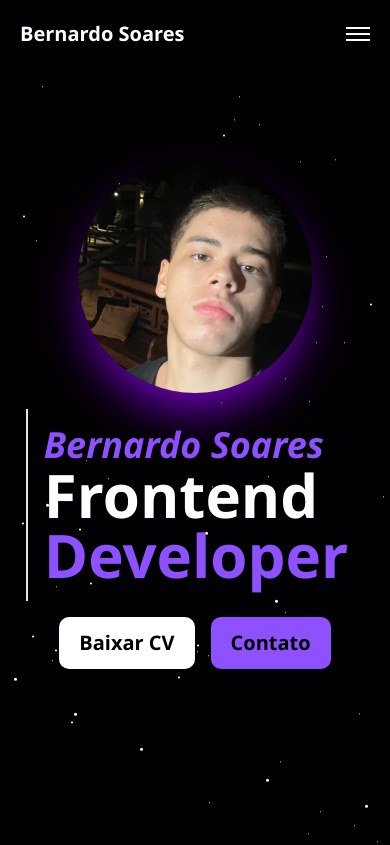
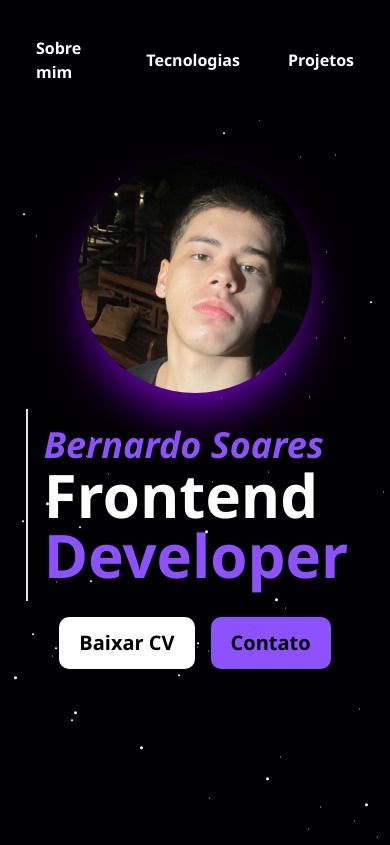
Before and after one commit to Dev-Soares/My-Portfolio, a React (Vite) app: page / in a window 390 px wide. Shown: the top 845 px of the page. Built offline with nearby package versions, Linux system fonts and the light colour scheme.

Commit message:
Botao de contato funcionando

```diff
--- a/src/App.jsx
+++ b/src/App.jsx
@@ -23,7 +23,7 @@ const App = () => {
             </div>
             <div className="flex flex-row justify-center items-center w-full gap-4 lg:gap-6 mt-2 xl:mt-6 font-title-sec h-auto">
                 <a href="/public/cv.docx" download  className=" text-black bg-white p-3 px-5 rounded-lg text-xl md:text-2xl lg:text-3xl lg:p-4 lg:px-6 h-full transition-all transform hover:scale-105 hover:bg-[var(--color-main)] duration-800">Baixar CV</a>
-                <a href=""  className=" text-black bg-[var(--color-main)] p-3 px-5 rounded-lg text-xl md:text-2xl lg:text-3xl lg:p-4 lg:px-6 h-full transition-all transform hover:scale-105 hover:bg-white duration-800">Contato</a>
+                <a href="https://wa.me/5524993092204?text=Olá,%20gostaria%20de%20saber%20mais%20sobre%20seus%20serviços%20como%20Desenvolvedor."  className=" text-black bg-[var(--color-main)] p-3 px-5 rounded-lg text-xl md:text-2xl lg:text-3xl lg:p-4 lg:px-6 h-full transition-all transform hover:scale-105 hover:bg-white duration-800">Contato</a>
             </div>
           </div>
           </div>
@@ -45,7 +45,7 @@ const App = () => {
         </section>
         <section className="min-h-fit w-full my-8 p-6 flex flex-col gap-4 justify-center items-center">
            <div className="w-full h-auto p-4 rounded-2xl text-black font-title justify-center items-center flex text-4xl bg-[var(--color-main)] m-8 lg:text-5xl lg:p-5 lg:mb-16 xl:max-w-[85%] ">
-            <h2>Tecnologias</h2>
+            <h2>Habilidades</h2>
           </div>
           <div className="flex flex-wrap gap-4 justify-center lg:my-6 xl:my-24">
           <CardTech stackImg='nodeIcon.png' borderColor='border-[var(--color-main)] hover:bg-[var(--color-main)] transition-color duration-1000 ease-in-out' />
@@ -71,6 +71,14 @@ const App = () => {
 
 
         </section>
+         <section className="min-h-fit w-full p-6 mt-8 flex flex-col justify-center items-center">
+          <div className="w-full h-auto p-4 rounded-2xl text-black font-title justify-center items-center flex text-4xl bg-[var(--color-main)] m-8 lg:text-5xl lg:p-5 lg:mb-16 xl:max-w-[85%] ">
+            <h2>Formas de Contato</h2>
+          </div>
+
+
+
+        </section>
       </main>
     </StarsBackground>
   )
--- a/src/components/Navbar.jsx
+++ b/src/components/Navbar.jsx
@@ -8,16 +8,11 @@ const Navbar = () => {
     return (
         <header className=" absolute w-full h-auto text-white z-50 top-0 ">
             <nav className="flex justify-between md:justify-around items-center p-5 ">
-                <div className=" text-xl md:text-2xl lg:text-3xl font-title text-white">
+                <div className=" hidden md:block text-xl md:text-2xl lg:text-3xl font-title text-white">
                     <h1 className="transition-all transform hover:text-[var(--color-main)] duration-800">Bernardo Soares</h1>
                 </div>
-                    <button className='md:hidden text-[var(--color-white)] text-2xl flex flex-col justify-center items-center' onClick={() => setIsOpen(!isOpen)}>
-                        <span className='h-0.5 w-6 bg-[var(--color-white)] transition-all duration-300'></span>
-                        <span className='h-0.5 w-6 bg-[var(--color-white)] my-1 transition-all duration-300'></span>
-                        <span className='h-0.5 w-6 bg-[var(--color-white)] transition-all duration-300 '></span>
 
-                    </button>
-                <ul className="hidden md:flex lg:text-lg xl:text-xl  items-center gap-12 xl:gap-16 p-4 font-title-sec">
+                <ul className="flex lg:text-lg xl:text-xl  items-center gap-12 xl:gap-16 p-4 font-title-sec">
                     <li className="relative link-animado transition-all transform hover:text-[var(--color-main)] duration-800 cursor-pointer">Sobre mim</li>
                     <li className="relative link-animado transition-all transform hover:text-[var(--color-main)] duration-800 cursor-pointer">Tecnologias</li>
                     <li className="relative link-animado transition-all transform hover:text-[var(--color-main)] duration-800 cursor-pointer">Projetos</li>
--- a/src/components/Project.jsx
+++ b/src/components/Project.jsx
@@ -14,7 +14,7 @@ const Project = ({projectTitle, projectLink, projectText, githubLink}) => {
             <a href={githubLink} className="bg-[var(--color-main)] text-lg md:text-2xl xl:text-3xl p-2 md:p-4 md:px-6 px-4 cursor-pointer rounded-4xl hover:bg-[var(--color-white)] transition-all hover:scale-105 duration-1000 " target="_blank">
                 <span className=" ">GitHub</span></a>
             <a href={projectLink} className="bg-white text-lg md:text-2xl xl:text-3xl p-2 px-4 md:p-4 md:px-6 cursor-pointer rounded-4xl hover:bg-[var(--color-main)] transition-all hover:scale-105 duration-1000 " target="_blank">
-                <span className=" ">Projeto</span></a>
+                <span className=" ">Ver Projeto</span></a>
         </div>
 
 
```
